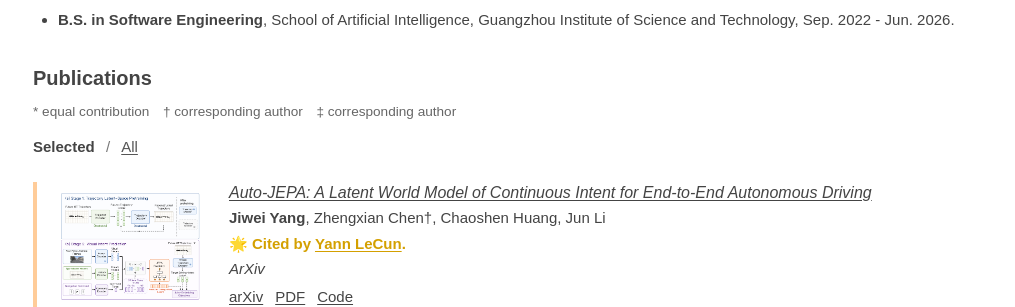
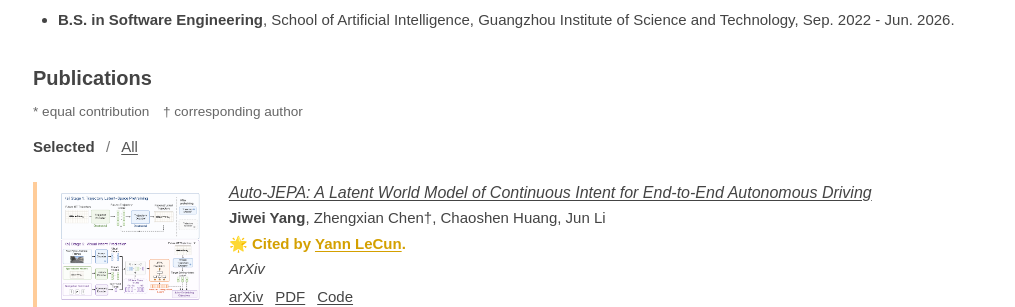
Before and after one commit to NoctYang/NoctYang.github.io, a Jekyll site: the page built from index.md, in a window 1280 px wide. Shown: the part 818-1125 px from the top of the page, without its empty margins (127-1142 px from the left). Built offline with Jekyll 4.4.1, drawn with Linux system fonts in a browser that asks for light colours.

Commit message:
Remove duplicate corresponding author legend

```diff
--- a/_includes/publications.md
+++ b/_includes/publications.md
@@ -1,6 +1,6 @@
 ## Publications
 
-<p class="author-legend">* equal contribution&emsp;† corresponding author&emsp;‡ corresponding author</p>
+<p class="author-legend">* equal contribution&emsp;† corresponding author</p>
 
 <fieldset class="publication-filter">
 <legend class="publication-filter-legend">Show publications</legend>
```
